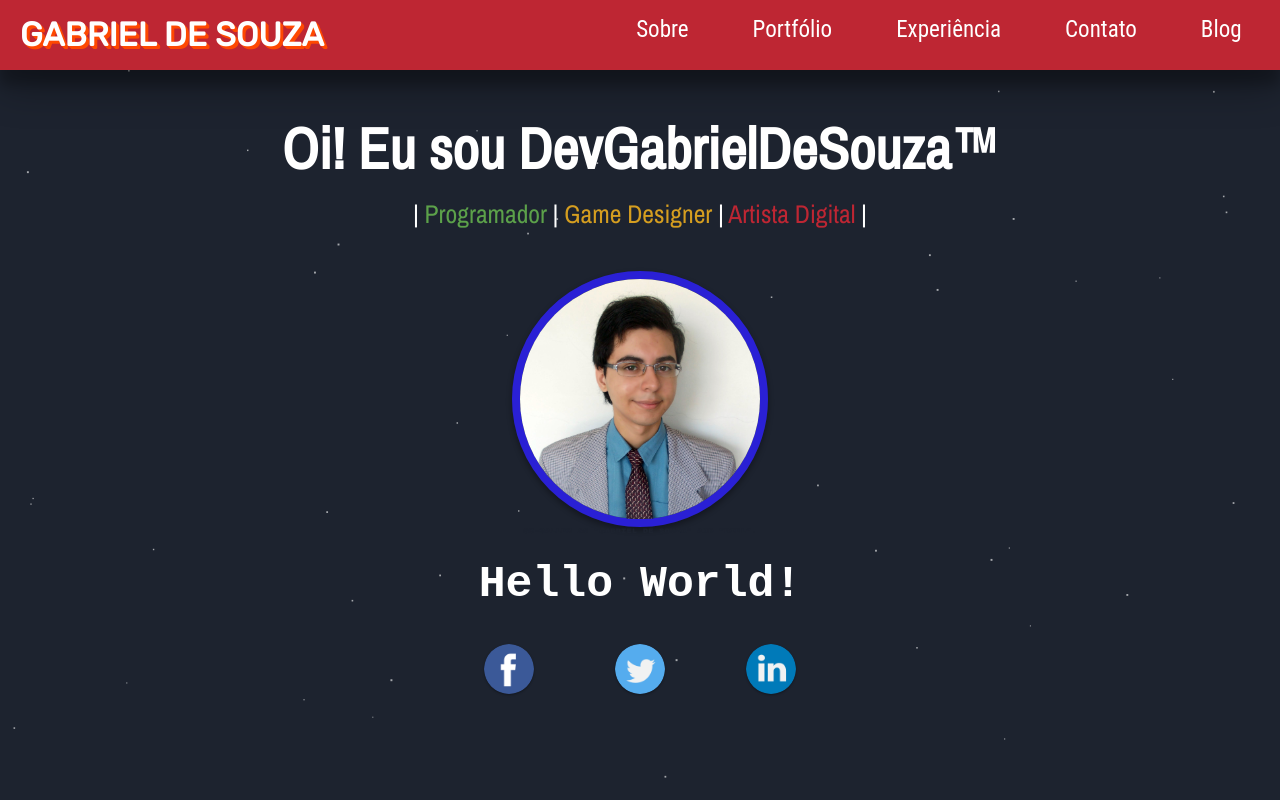
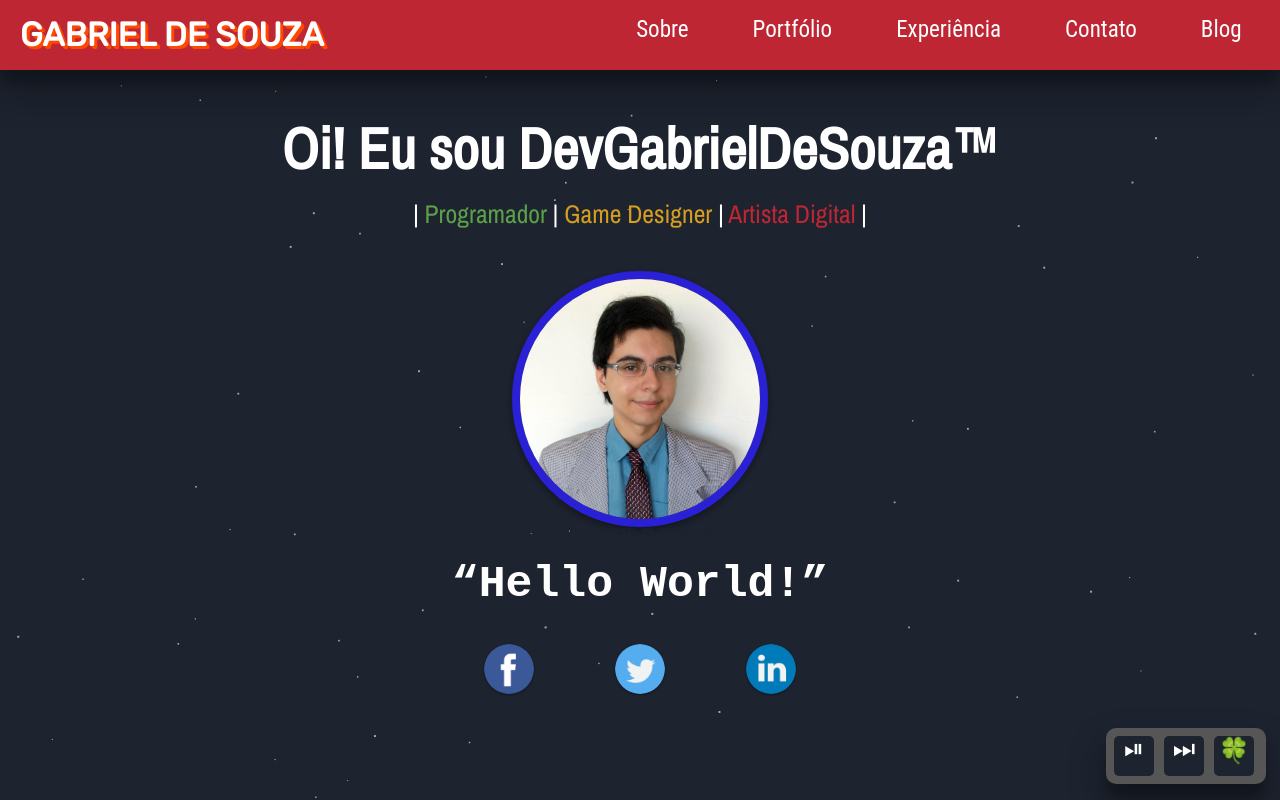
Before and after one commit to GabisouStorage/DevGabrielDeSouza.github.io, a plain HTML site: page index.html in a window 1280 px wide. Shown: the top 800 px of the page. Drawn offline with nearby package versions, Linux system fonts and the light colour scheme; a web font is replaced by a local one.

Commit message:
PSW Update
Just making some stuff for my PSW work.

```diff
--- a/css/style-main.css
+++ b/css/style-main.css
@@ -61,6 +61,41 @@ header {
                                   not supported by any browser */
 }
 
+#music_player{
+	position: fixed;
+    bottom: 16px;
+	right: 14px;
+	padding: 5px;
+	background-color: #565656;
+	width: 150px;
+	height: 46px;
+	z-index: 10000000;
+	border-radius: 10px;
+    box-shadow: 0 19px 38px rgba(0,0,0,0.30), 0 15px 12px rgba(0,0,0,0.22);
+}
+
+#MusicButton{
+	background-color: #1d232f;
+	border-radius: 5px;
+	font-size: 25px;
+	margin: 3px;
+	padding: 0px;
+	width: 40px;
+	height: 40px;
+	position: relative;
+	display: inline-block;
+	text-align: center;
+	vertical-align: middle;
+    cursor:pointer;
+}
+
+#MusicButton:hover{
+	background-color: slategray;
+}
+
+#MusicButton p{
+}
+
 #TopTitle {
     top: 0px;
     margin: 0px;
@@ -108,11 +143,12 @@ header {
 
 .starfield {
     display: block;
-    position: fixed;
-    top: 0;
-    left: 0;
-    width: 100%;
-    height: 100vh;
+	position: fixed;
+	margin: auto;
+    top: -10%;
+    left: -10%;
+    width: 120%;
+    height: 120%;
     z-index: -1;
     background-attachment: fixed;
     overflow: hidden;
@@ -322,7 +358,6 @@ h2{
     color: #BEF202;
     /*background-image: url("../img/scanlines2.png");*/
     background-position: bottom;
-    background-color: ;
     border-radius: 10%;
 
     background-position: top;
@@ -502,7 +537,7 @@ h2{
 }
 
 #CurriculumMessage{
-    display: inline;
+    display: inline-block;
     position: relative;
     margin-top: 50px;
     font-size: 2.8vw;
@@ -608,7 +643,7 @@ h2{
 
 .PortfolioSlide{
     width: 26vw;
-    margin: 0px;''
+    margin: 0px;
 }
 
 .SpaceTitle{
--- a/index.html
+++ b/index.html
@@ -11,30 +11,32 @@
 
         <!--<script src="js/input.js"></script>-->
 
-    </head>
+	</head>
+
+	<img id="test" src="img/frame.png" style="display: none;">
 
     <body onresize="resize()">
         <div id="wrapper">
             <header id="header">
                 <div class="container">
-                    <a href="#Home"><h1 id="TopTitle">Gabriel de Souza</h1></a>
+                    <a href="#Home" onclick="MenuButtonClick()"><h1 id="TopTitle">Gabriel de Souza</h1></a>
 
                     <h1 id="MenuButton" onclick="MenuButtonClick()">☰</h1>
 
                     <nav id="NavBar">
                         <ul>
-                            <li><a href="#About">Sobre</a></li>
-                            <li><a href="#Portfolio">Portfólio</a></li>
-                            <li><a href="#Experience">Experiência</a></li>
-                            <li><a href="#Contact">Contato</a></li>
-                            <li><a id="Blog">Blog</a></li>
+                            <li><a href="#About" onclick="MenuButtonClick()">Sobre</a></li>
+                            <li><a href="#Portfolio" onclick="MenuButtonClick()">Portfólio</a></li>
+                            <li><a href="#Experience" onclick="MenuButtonClick()">Experiência</a></li>
+                            <li><a href="#Contact" onclick="MenuButtonClick()">Contato</a></li>
+                            <li><a id="Blog" onclick="MenuButtonClick()">Blog</a></li>
                         </ul>
                     </nav>
                 </div>
             </header>
 
             <!-- The main starfield container, fills the entire screen. -->
-            <div class="starfield" id="starfield"></div>
+            <div class="starfield" id="starfield" ></div>
 
             <main id="main">
                 <section id="Home">
@@ -42,7 +44,7 @@
                     <h3 id ="Jobs" class="fadeInDown">| <a id ="prog" >Programador</a> | <a id ="gmde" >Game Designer</a> | <a id ="artdi" >Artista Digital</a> |</h3>
                     <img id="HomePhoto" src="img/avatar.jpg"/>
                     <figcaption id="HomeCaption">So-called as "Gabriel de Souza" and "Biel".</figcaption>
-                    <h2 id="HomeText">Hello World!</h2>
+                    <h2 id="HomeText"><q>Hello World!</q></h2>
 
                     <ul id="SocialInMenu">
                         <li><a href="https://www.facebook.com/mrgabrieldesouza"><img class="SocialImage" src="img/social/facebook.png"/></a></li>
@@ -63,7 +65,7 @@
                                 <div class="bubble"></div>
                             </div>
                             <div id="AboutText1" class="AboutText">
-                                <p>"Sempre fui apaixonado por computação, jogos e arte digital. Amo ajudar as pessoas através da tecnologia."</p>
+                                <p><q>Sempre fui apaixonado por computação, jogos e arte digital. Amo ajudar as pessoas através da tecnologia.</q></p>
                             </div>
                         </div>
 
@@ -74,7 +76,7 @@
                                 <div class="bubble"></div>
                             </div>
                             <div id="AboutText2" class="AboutText">
-                                <p>"Contribuo com comunidades e empresas nacionais e internacionais através de projetos tecnológicos."</p>
+                                <p><q>Contribuo com comunidades e empresas nacionais e internacionais através de projetos tecnológicos.</q></p>
                             </div>
                         </div>
 
@@ -85,7 +87,7 @@
                                 <div class="bubble"></div>
                             </div>
                             <div id="AboutText3" class="AboutText">
-                                <p>"Me formei como TÉCNICO DE PROGRAMAÇÃO DE JOGOS DIGITAIS. Agora, curso CIÊNCIA DA COMPUTAÇÃO."</p>
+                                <p><q>Me formei como TÉCNICO DE PROGRAMAÇÃO DE JOGOS DIGITAIS. Agora, curso CIÊNCIA DA COMPUTAÇÃO.</q></p>
                             </div>
                         </div>
 
@@ -96,7 +98,7 @@
                                 <div class="bubble"></div>
                             </div>
                             <div id="AboutText4" class="AboutText">
-                                <p>"Procuro parcerias que me ajudem a contribuir com o mundo através da tecnologia, dos jogos e da arte."</p>
+                                <p><q>Procuro parcerias que me ajudem a contribuir com o mundo através da tecnologia, dos jogos e da arte.</q></p>
                             </div>
                         </div>
 
@@ -212,7 +214,18 @@
                         <li><a href="https://plus.google.com/u/0/115785162995076632702"><img class="SocialImage" src="img/social/google-plus.png"/></a> </li>
                     </ul>
 
-                    <a id="CurriculumLink2" href="resume.html">CURRÍCULO</a>
+					<a id="CurriculumLink2" href="resume.html">CURRÍCULO</a>
+
+					<table style="margin: auto;">
+						<tr>
+							<th>E-mail:</th>
+							<td>contatogabrieldesouza@gmail.com</td>
+						</tr>
+						<tr>
+							<th>Telefone:</th>
+							<td>+55 (21) 96552-4492</td>
+						</tr>
+					</table>
 
                     <div id="assin">
                         <p>Gabriel de Souza Ⓒ 2017 | Feito com ♥ e ★ por Gabriel de Souza.<br>Todos os direitos e esquerdos resrevados.</p>
@@ -228,6 +241,13 @@
         </div>
         <script src="js/starfield.js"></script>
         <script src="js/main_behaviour-main.js"></script>
-    </body>
+
+		<div id="music_player">
+			<p onclick="playButton()" id="MusicButton">⏯</p>
+			<p onclick="nextAudio()" id="MusicButton">⏭</p>
+			<p onclick="changeAudio()" id="MusicButton">🍀</p>
+		</div>
+
+	</body>
 
 </html>
--- a/js/main_behaviour-main.js
+++ b/js/main_behaviour-main.js
@@ -2,18 +2,114 @@
 //element.parentNode.removeChild(menuMobile);
 //console.log("hOI!");
 
-var menuMobile;
+let menuMobile;
 
-var menuButtonPosition;
+let menuButtonPosition;
+
+
+let audios = [];
+
+audios.push(new Audio('audio/spaceJunk.mp3'));
+audios.push(new Audio('audio/moonTheme.mp3'));
+audios.push(new Audio('audio/direDocks.mp3'));
+audios.push(new Audio('audio/aquaticAmbience.mp3'));
+audios.push(new Audio('audio/starLight.mp3'));
+
+
+for(i in audios){
+	audios[i].load();
+	audios[i].loop = true;
+}
+
+
+let audioAmount = audios.length;
+
+let selectAudio = Math.floor(Math.random() * audioAmount);
+
+
+console.log("Selecao: " + selectAudio);
+
+let audio = new Audio('audio/spaceJunk.mp3');
+
+
+//audio.src = 'audio/direDocks.mp3';
+audio.load();
+
+playAudio();
+
+
+function playAudio() {
+	let playPromise = audios[selectAudio].play();
+
+	if (playPromise !== undefined) {
+		playPromise.then(_ => {
+			// Automatic playback started!
+			// Show playing UI.
+		})
+			.catch(error => {
+				alert("Reprodução automática indisponível! Inicie a música no player!");
+			});
+	}
+}
+
+
+function pauseAudio() {
+	let playPromise = audios[selectAudio].pause();
+
+	if (playPromise !== undefined) {
+		playPromise.then(_ => {
+			// Automatic playback started!
+			// Show playing UI.
+		})
+			.catch(error => {
+				alert("Interrupção indisponível! Inicie a música no player!");
+			});
+	}
+}
+
+function changeAudio() {
+	audios[selectAudio].pause();
+	audios[selectAudio].currentTime = 0;
+	let valorAleatorio = Math.floor(Math.random() * (audioAmount-1)) + 1;
+	selectAudio = (selectAudio + valorAleatorio) % audioAmount;
+	console.log("Valor aleatorio:" + valorAleatorio + "\nNova Seleção:" + selectAudio);
+	playAudio();
+}
+
+function nextAudio() {
+	pauseAudio();
+	audios[selectAudio].currentTime = 0;
+	selectAudio = (selectAudio+1) % audioAmount;
+	console.log(selectAudio);
+	playAudio();
+}
 
 window.onload = function () {
     menuMobile = document.getElementById("NavBar");
 
     menuMobile.style.transition = "none";
 
-    menuButtonPosition = menuMobile.style.right;
+	menuButtonPosition = menuMobile.style.right;
+	//audio = new Audio('audio/spaceJunk.mp3');
+
 
 };
+
+window.open = function () {
+	console.log("done");
+};
+
+
+function playButton() {
+	if (!audios[selectAudio].paused) {
+		pauseAudio();
+
+	}else{
+		pauseAudio();
+		playAudio();
+		audios[selectAudio].loop = true;
+	}
+}
 
 function MenuButtonClick(){
     menuButtonPosition = menuMobile.style.right
@@ -41,35 +137,33 @@ function resize(){
         menuMobile.style.transition = "none";
         menuButtonPosition = menuMobile.style.right = "2%";
     }
-    //randomise();
 }
 
-var slidesNames = [["GameSlide", 0],["ArtSlide",0],["AppSlide",0]];
+let slidesNames = [["GameSlide", 0],["ArtSlide",0],["AppSlide",0]];
 
-var myIndex = 0;
+let myIndex = 0;
 
 carousel();
 
 
 function carousel(slides) {
-    var i;
+    let i;
 
-    var slide = [];
-    for(var i=0; i< slidesNames.length; i++) {
+    let slide = [];
+    for(let i=0; i< slidesNames.length; i++) {
 
-        var j;
+        let j;
 
         slide[i] = document.getElementsByClassName(slidesNames[i][0]);
 
         for (j = 0; j < slide[i].length; j++) {
             slide[i][j].style.display = "none";
-            //console.log(slide[i][j]);
         }
 
         slidesNames[i][1]++;
 
         if (slidesNames[i][1] > slide[i].length) {
-            slidesNames[i][1] = 1
+            slidesNames[i][1] = 1;
         }
 
         slide[i][slidesNames[i][1]-1].style.display = "block";
@@ -77,51 +171,3 @@ function carousel(slides) {
 
     setTimeout(carousel, 2000); // Change image every 2 seconds
 }
-
-/*
-function carousel(slides) {
-    var i;
-
-    var slide = [];
-    for(var i=0; i< slidesNames.length; i++) {
-
-        var j;
-
-        slide[i] = document.getElementsByClassName(slidesNames[i]);
-
-        for (j = 0; j < slide[i].length; j++) {
-            slide[i][j].style.display = "none";
-            //console.log(slide[i][j]);
-        }
-
-        myIndex++;
-
-        if (myIndex > slide[i].length) {
-            myIndex = 1
-        }
-
-        slide[i][myIndex-1].style.display = "block";
-    }
-    setTimeout(carousel, 2000); // Change image every 2 seconds
-}
-*/
-
-/*
-function carousel(slides) {
-    var i;
-    var x = document.getElementsByClassName("GameSlide");
-
-    var slide = [];
-    for(var i=0; i< slidesNames.length; i++) {
-        slide[i] = document.getElementsByClassName("GameSlide");
-    }
-
-    for (i = 0; i < x.length; i++) {
-       x[i].style.display = "none";
-    }
-    myIndex++;
-    if (myIndex > x.length) {myIndex = 1}
-    x[myIndex-1].style.display = "block";
-    setTimeout(carousel, 2000); // Change image every 2 seconds
-}
-*/
--- a/js/starfield.js
+++ b/js/starfield.js
@@ -2,6 +2,8 @@
 	Starfield lets you take a div and turn it into a starfield.
 
 */
+
+//let last_height;
 
 //	Define the starfield class.
 function Starfield(w,h) {
@@ -13,13 +15,16 @@ function Starfield(w,h) {
 	this.maxVelocity = 30;*/
 	this.minVelocity = Math.random()*30 + 10;
 	this.maxVelocity = Math.random()*40 + this.minVelocity;
-	this.stars = 50;
+	this.stars = 100;
 	this.intervalId = 0;
+
+	this.last_width = w;
+	this.last_height = h;
 }
 
 //	The main function - initialises the starfield.
 Starfield.prototype.initialise = function(div) {
-	var self = this;
+	let self = this;
 
 	//	Store the div.
 	this.containerDiv = div;
@@ -35,7 +40,7 @@ Starfield.prototype.initialise = function(div) {
 	});
 
 	//	Create the canvas.
-	var canvas = document.createElement('canvas');
+	let canvas = document.createElement('canvas');
 	div.appendChild(canvas);
 	this.canvas = canvas;
 	this.canvas.width = this.width;
@@ -45,14 +50,14 @@ Starfield.prototype.initialise = function(div) {
 Starfield.prototype.start = function() {
 
 	//	Create the stars.
-	var stars = [];
-	for(var i=0; i<this.stars; i++) {
+	let stars = [];
+	for(let i=0; i<this.stars; i++) {
 		stars[i] = new Star(Math.random()*this.width, Math.random()*this.height, Math.random()*1+1,
 		 (Math.random()*(this.maxVelocity - this.minVelocity))+this.minVelocity);
 	}
 	this.stars = stars;
 
-	var self = this;
+	let self = this;
 	//	Start the timer.
 	this.intervalId = setInterval(function() {
 		self.update();
@@ -65,27 +70,12 @@ Starfield.prototype.stop = function() {
 };
 
 Starfield.prototype.update = function() {
-	var dt = 1 / this.fps;
+	let dt = 1 / this.fps;
 
-	for(var i=0; i<this.stars.length; i++) {
-		var star = this.stars[i];
+	for(let i=0; i<this.stars.length; i++) {
+		let star = this.stars[i];
 		star.x -= dt * star.velocity;
 
-        /*if(star.opacity > 1){
-            star.opacity = 1;
-        }else if(star.opacity == 1){
-            star.increase *= -1;
-        }else if(star.opacity < 0){
-            star.opacity = 0;
-        }else if(star.opacity == 0){
-            star.increase *= -1;
-        }*/
-
-        //star.opacity += dt * star.increase;
-
-        //star.opacity -= (Math.random() * dt) / 8;
-
-		//	If the star has moved from the bottom of the screen, spawn it at the top.
 		if(star.x < 0) {
 			this.stars[i] = new Star(this.width, Math.random()*this.height, Math.random()*1+1,
 		 	(Math.random()*(this.maxVelocity - this.minVelocity))+this.minVelocity);
@@ -95,31 +85,19 @@ Starfield.prototype.update = function() {
 
 Starfield.prototype.draw = function() {
 
-	//	Get the drawing context.
-	var ctx = this.canvas.getContext("2d");
+	let ctx = this.canvas.getContext("2d");
 
-	//	Draw the background.
- 	//ctx.fillStyle = '#000000';
-	//ctx.fillRect(0, 0, this.width, this.height);
-
-    //ctx.save();
-
-	//Clear the canvas
 	ctx.clearRect(0, 0, this.width, this.height);
 
 
-	//	Draw stars.
-	//ctx.fillStyle = '#ffffff';
     ctx.fillStyle = "rgba(255,255,255, 0.6)";
-	for(var i=0; i<this.stars.length;i++) {
-		var star = this.stars[i];
-
-        //Apply opacity
-        //ctx.globalAlpha = (star.opacity) / 1;
-
+	for(let i=0; i<this.stars.length;i++) {
+		let star = this.stars[i];
 		ctx.fillRect(star.x, star.y, star.size, star.size);
 	}
-    //ctx.restore();
+
+	// let img = document.getElementById("test");
+	// ctx.drawImage(img, 0, 0, this.width, this.height);
 };
 
 function Star(x, y, size, velocity) {
@@ -127,18 +105,16 @@ function Star(x, y, size, velocity) {
 	this.y = y;
 	this.size = size;
 	this.velocity = velocity;
-    //this.opacity = Math.random();
-    //this.increase = 0.1;
 }
 
-var container = document.getElementById('starfield');
-var starfield = new Starfield(container.offsetWidth, container.offsetHeight);
+let container = document.getElementById('starfield');
+let starfield = new Starfield(container.offsetWidth, container.offsetHeight);
 starfield.initialise(container);
 starfield.start();
 
 function randomise() {
 	starfield.stop();
-	starfield.stars = 50;
+	starfield.stars = 100;
 	starfield.minVelocity = Math.random()*30;
 	starfield.maxVelocity = Math.random()*40 + starfield.minVelocity;
 	starfield.start();
@@ -147,5 +123,15 @@ function randomise() {
 
 
 window.addEventListener('resize', function resize(event) {
-    randomise();
+	let div = starfield.containerDiv;
+
+	let new_width = div.offsetWidth;
+	let new_height = div.offsetHeight;
+
+	if ((new_width > starfield.last_width * 1.1 || new_width < starfield.last_width * 0.8 || new_height > starfield.last_height * 1.1 || new_height < starfield.last_height * 0.8) || (Math.abs(new_width - starfield.last_width) > 200) || (Math.abs(new_height - starfield.last_height)> 200)) {
+		randomise();
+		this.console.log("Novo: " + new_width + "\nAntigo: " + div.offsetWidth);
+		starfield.last_width = div.offsetWidth;
+		starfield.last_height = div.offsetHeight;
+	}
 });
```
Also changed, not shown: img/frame.png (added), 5 other files.
